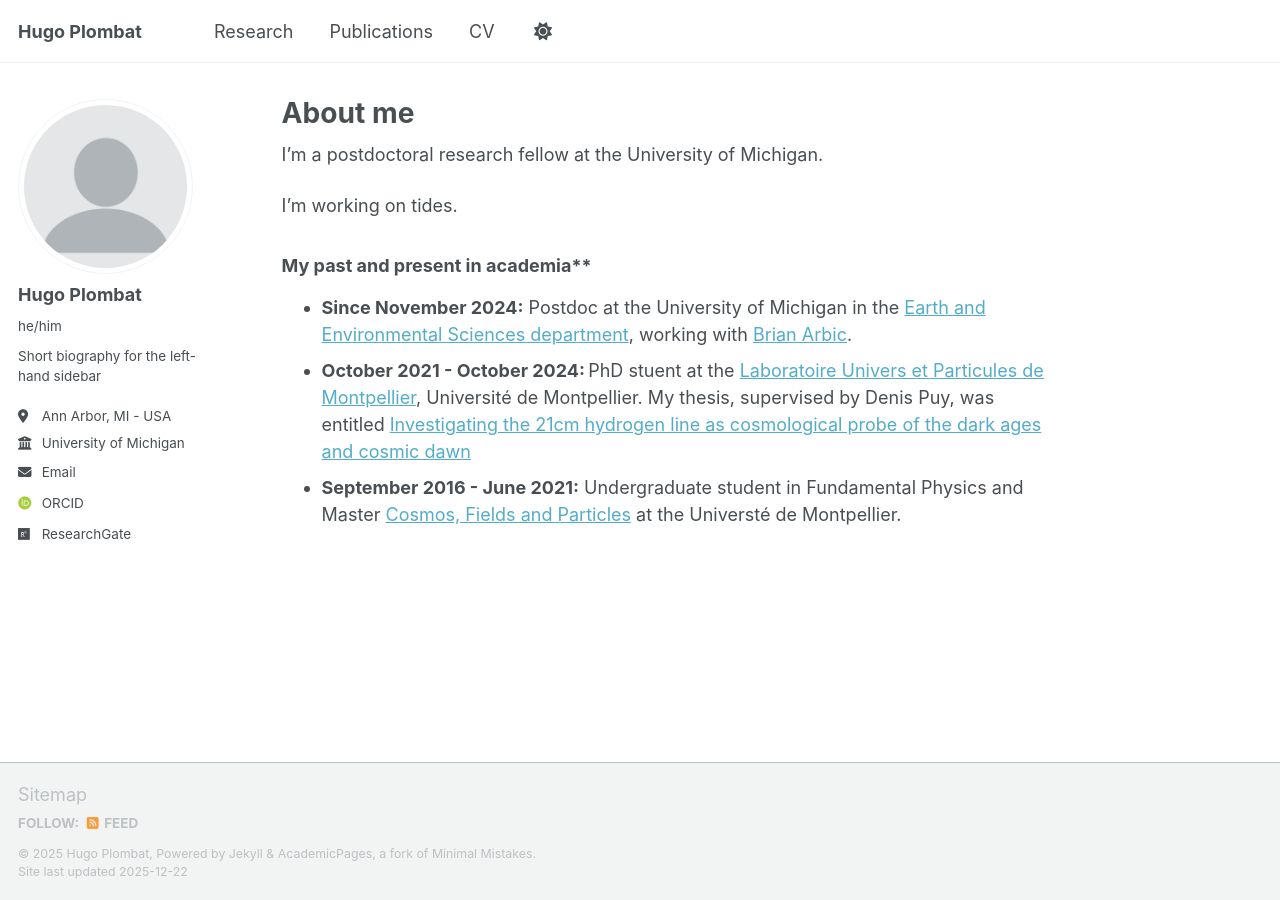
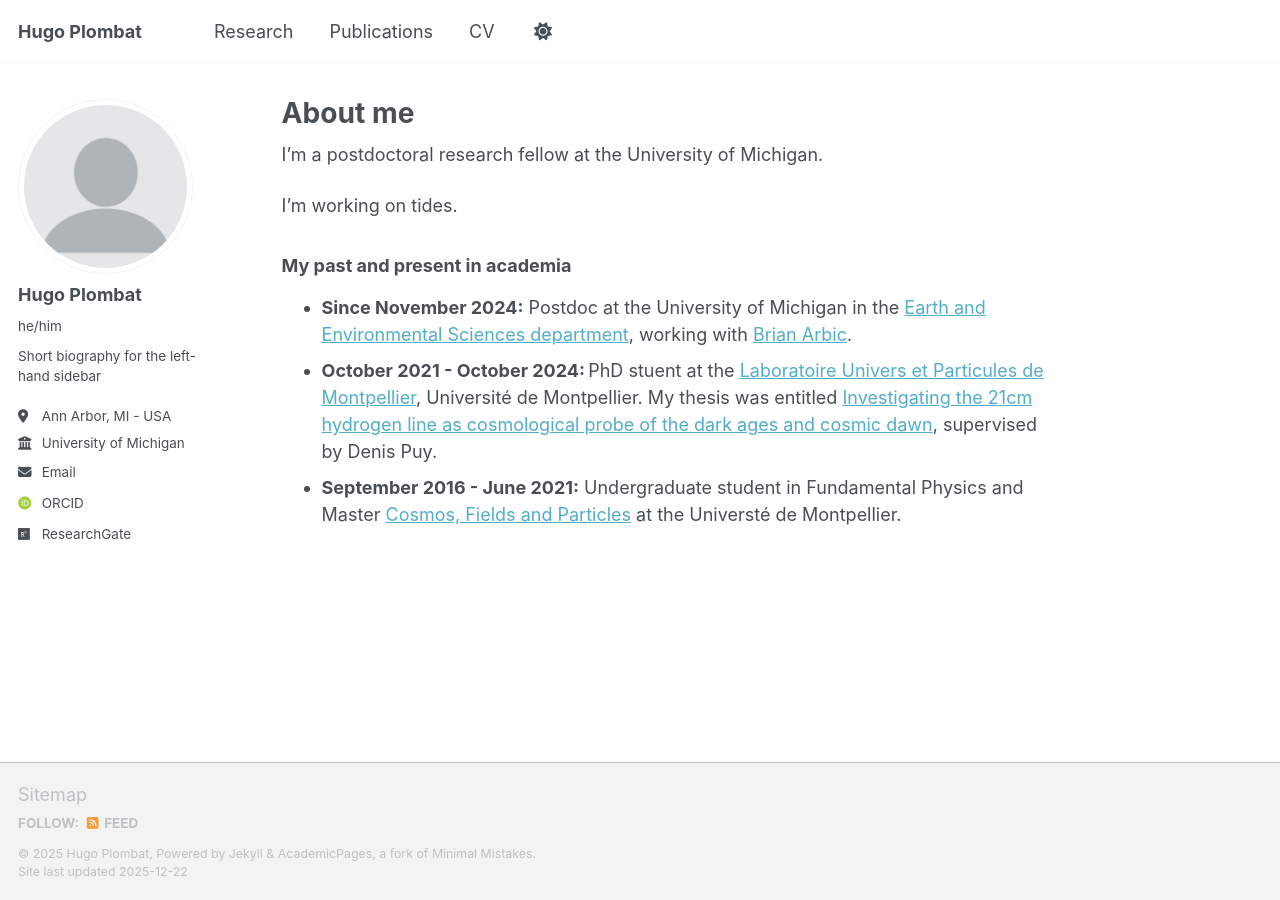
Before and after one commit to Hplombat/hugo.plombat, a Jekyll site: the page built from _pages/about.md, in a window 1280 px wide. Built offline with Jekyll 4.4.1, drawn with Linux system fonts in a browser that asks for light colours; some web fonts are replaced; a script bundle is joined from its source files by our own code; library files that are not in the unit come from our copies.

```diff
--- a/_pages/about.md
+++ b/_pages/about.md
@@ -11,8 +11,8 @@ redirect_from:
  I'm working on tides.
 
 
-### My past and present in academia**
+### My past and present in academia
 
 - **Since November 2024:** Postdoc at the University of Michigan in the [Earth and Environmental Sciences department](https://lsa.umich.edu/earth), working with [Brian Arbic](https://arbic.earth.lsa.umich.edu/).
-- **October 2021 - October 2024:** PhD stuent at the [Laboratoire Univers et Particules de Montpellier](https://www.lupm.in2p3.fr/en/homepage/), Université de Montpellier. My thesis, supervised by Denis Puy, was entitled [Investigating the 21cm hydrogen line as cosmological probe of the dark ages and cosmic dawn](https://ged.scdi-montpellier.fr/florabium45/servlet/DocumentFileManager?source=ged&document=ged:IDOCS:1212080&resolution=MEDIUM&recordId=theses%3ABIU_THESE%3A6996&file=PLOMBAT_2024_archivage.pdf&X_CSRF_TOKENS=baMpkSIEaPy3uY0BE1c68TYsV4LOi2GfdcN0sIrf7auXwDY7gJ0hgWSlj3KkryI8)
+- **October 2021 - October 2024:** PhD stuent at the [Laboratoire Univers et Particules de Montpellier](https://www.lupm.in2p3.fr/en/homepage/), Université de Montpellier. My thesis was entitled [Investigating the 21cm hydrogen line as cosmological probe of the dark ages and cosmic dawn](https://ged.scdi-montpellier.fr/florabium45/servlet/DocumentFileManager?source=ged&document=ged:IDOCS:1212080&resolution=MEDIUM&recordId=theses%3ABIU_THESE%3A6996&file=PLOMBAT_2024_archivage.pdf&X_CSRF_TOKENS=baMpkSIEaPy3uY0BE1c68TYsV4LOi2GfdcN0sIrf7auXwDY7gJ0hgWSlj3KkryI8), supervised by Denis Puy.
 - **September 2016 - June 2021:** Undergraduate student in Fundamental Physics and Master [Cosmos, Fields and Particles](https://formations.umontpellier.fr/fr/formations/master-XB/master-physique-fondamentale-et-applications-ME155/cosmos-champs-et-particules-ccp-PR503.html) at the Universté de Montpellier.
```
